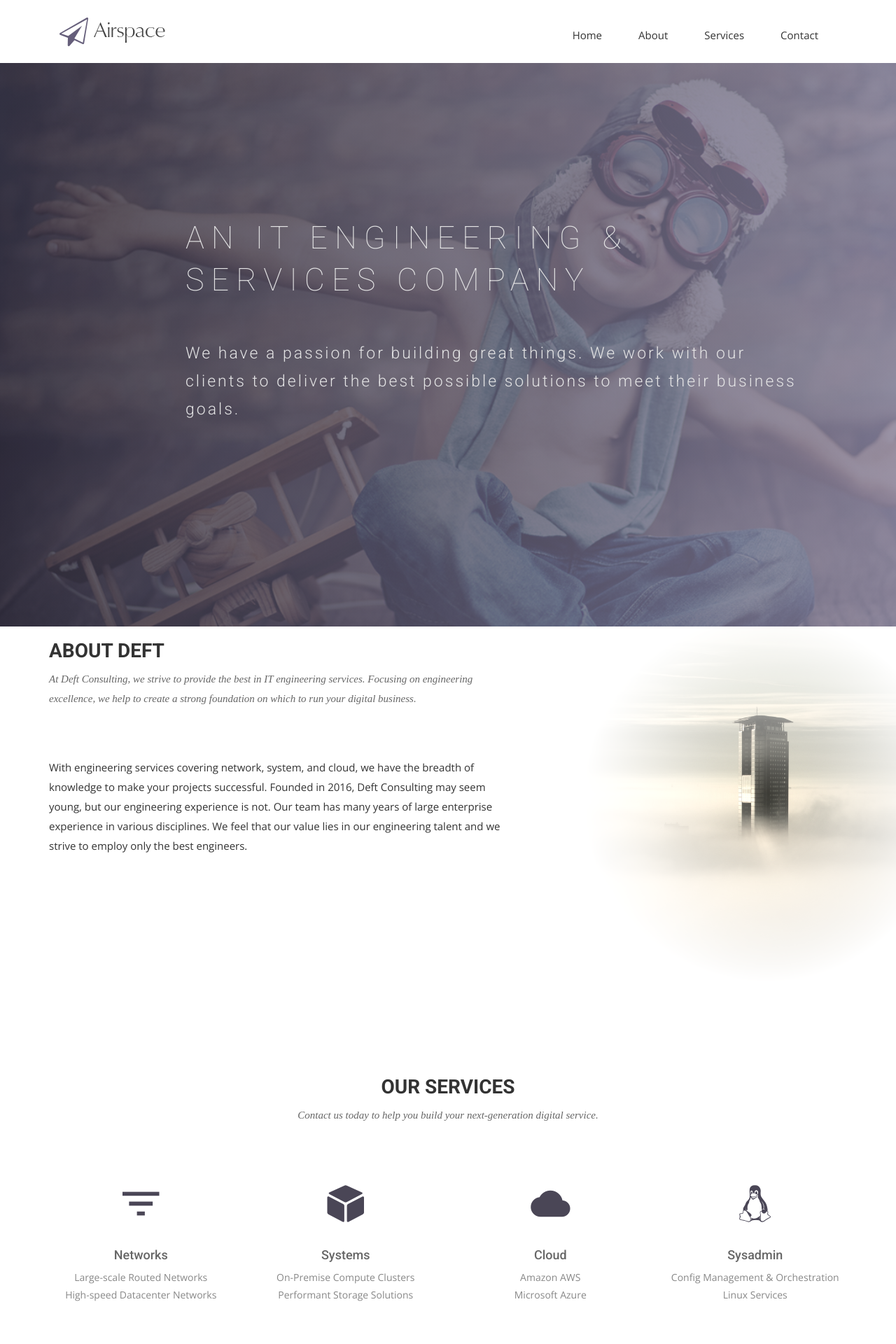
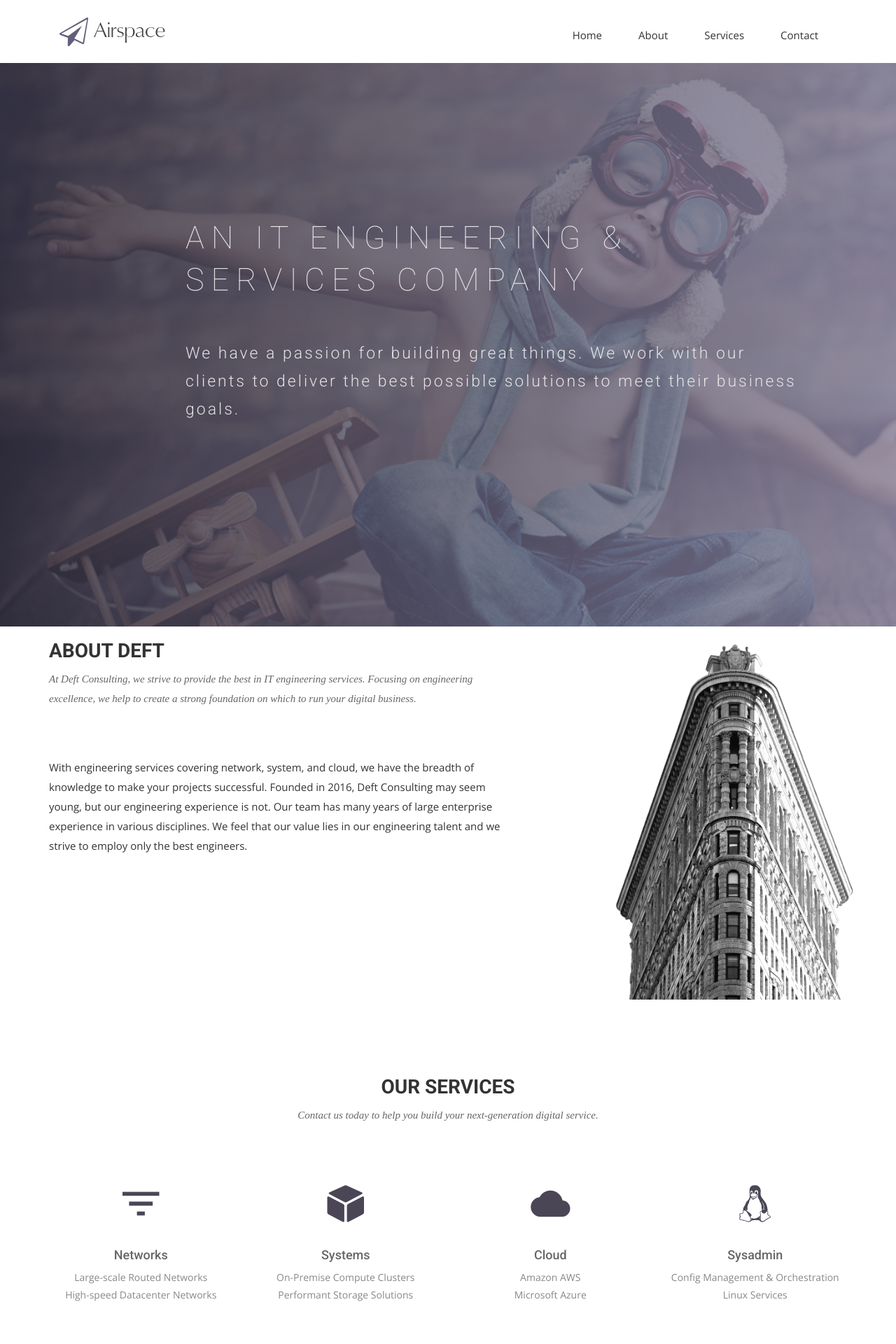
Before and after one commit to deftconsulting/deftconsulting.github.io, a Jekyll site: the page built from index.html, in a window 1280 px wide. Shown: the top 1920 px of the page at 70% size. Built offline with Jekyll 4.4.1, drawn with Linux system fonts in a browser that asks for light colours; nearby versions of some CDN libraries; some web fonts are replaced.

Commit message:
changed photo

```diff
--- a/index.html
+++ b/index.html
@@ -32,7 +32,7 @@ permalink: /
       </div><!-- .col-md-7 close -->
       <div class="col-md-5 col-sm-12">
         <div class="block">
-          <img src="img/building-clouds-cropped-faded.png" alt="building in clouds">
+          <img src="img/building-new.jpg" alt="building in clouds">
         </div>
       </div><!-- .col-md-5 close -->
     </div>
```
Also changed, not shown: img/building-new.jpg (added).
